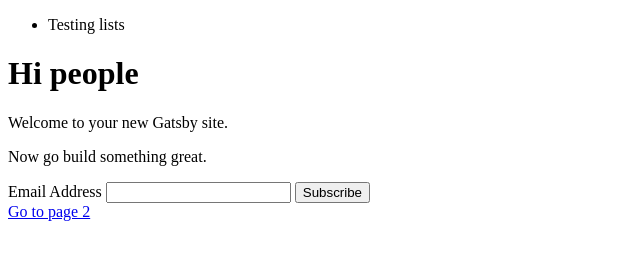
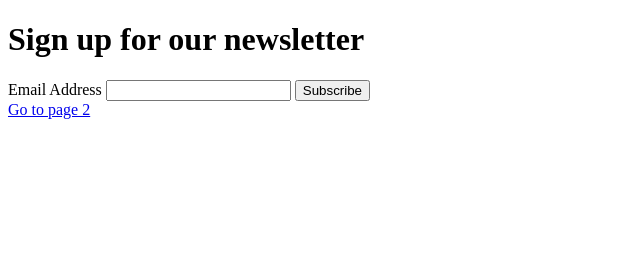
Before and after one commit to fredericmarx/webaudioconf.github.io, a Gatsby site: page / in a window 1280 px wide. Shown: the whole page, without its empty margins (0-640 px from the left). Built offline with nearby package versions, Linux system fonts and the light colour scheme; Gatsby itself is replaced by a stand-in of ours.

Commit message:
add note text about newsletter

```diff
--- a/src/pages/index.js
+++ b/src/pages/index.js
@@ -3,12 +3,7 @@ import Link from 'gatsby-link'
 
 const IndexPage = () => (
   <div>
-    <ul>
-      <li>Testing lists</li>
-    </ul>
-    <h1>Hi people</h1>
-    <p>Welcome to your new Gatsby site.</p>
-    <p>Now go build something great.</p>
+    <h1>Sign up for our newsletter</h1>
 
     <div dangerouslySetInnerHTML={{
       __html: `
```
